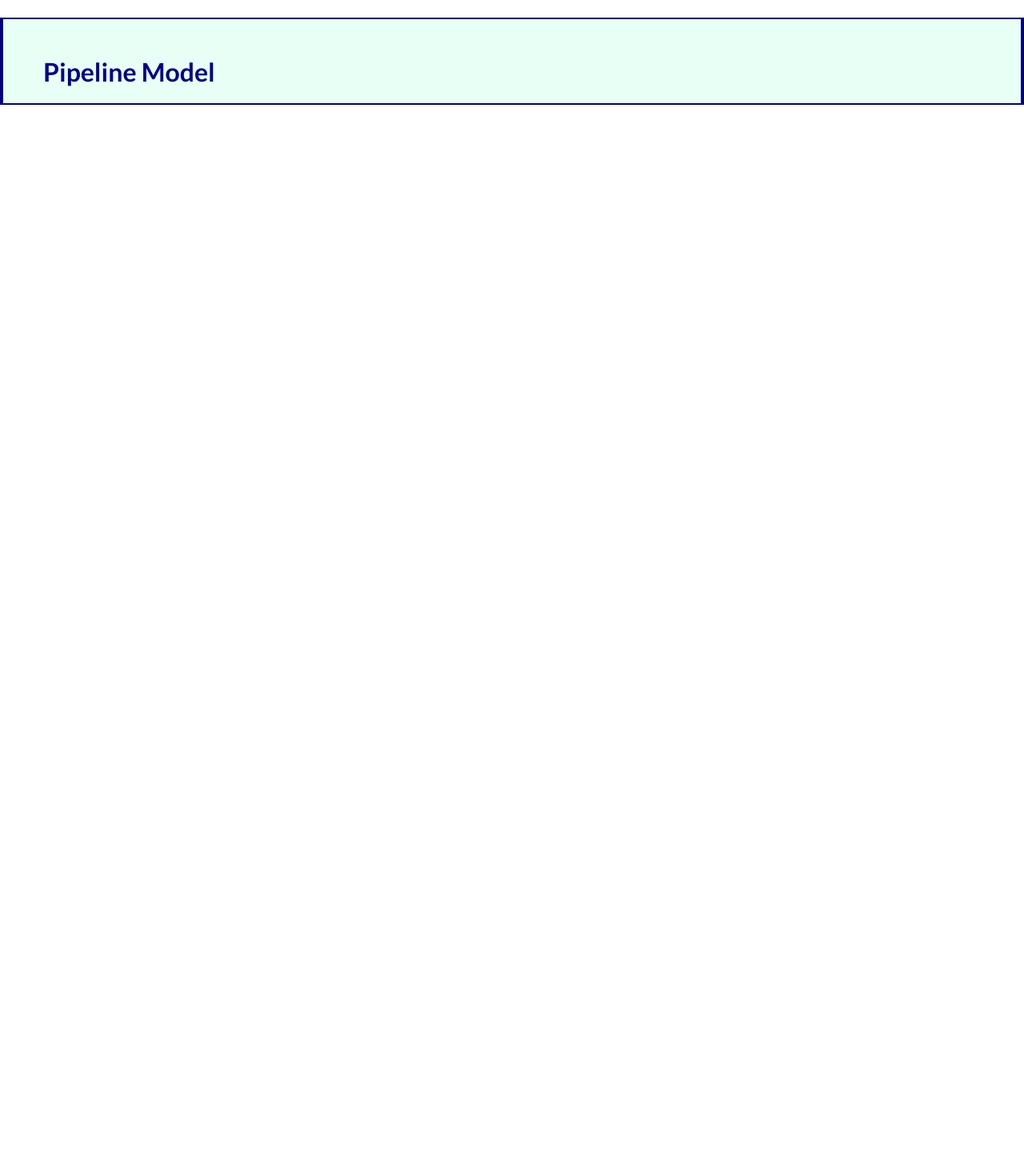
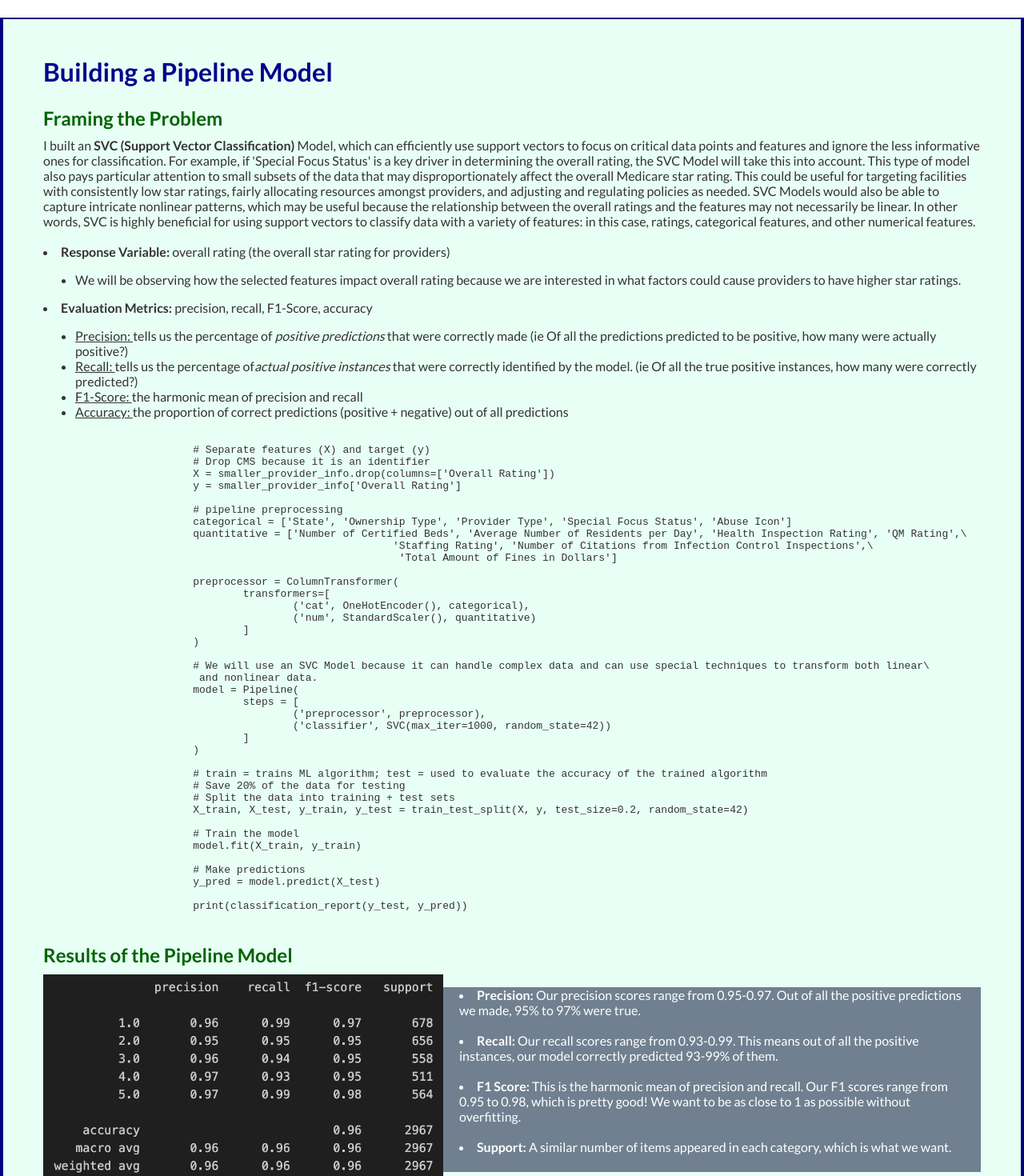
Before and after one commit to heiditam/medicare_stars_website, a Svelte app in the folder svelte-app/: page / in a window 1280 px wide. Shown: the part 5880-7350 px from the top of the page at 80% size. Before the commit the page ends 6011 px from the top, so only its background shows below. Built offline with nearby package versions, Linux system fonts and the light colour scheme; no server answers.

Commit message:
mon sept 9 5:34 pm

```diff
--- a/svelte-app/src/App.svelte
+++ b/svelte-app/src/App.svelte
@@ -284,7 +284,83 @@
 	<!-- MACHINE LEARNING -->
 	<h1>MACHINE LEARNING</h1>
 	<div class='green_box'>
-		<h2>Pipeline Model</h2>
+		<h2>Building a Pipeline Model</h2>
+		<h3>Framing the Problem</h3>
+		I built an <b>SVC (Support Vector Classification)</b> Model, which can efficiently use support vectors to focus on
+		critical data points and features and ignore the less informative ones for classification. For example, if 'Special Focus
+		Status' is a key driver in determining the overall rating, the SVC Model will take this into account. This type of model also
+		pays particular attention to small subsets of the data that may disproportionately affect the overall Medicare star rating.
+		This could be useful for targeting facilities with consistently low star ratings, fairly allocating resources amongst providers,
+		and adjusting and regulating policies as needed. SVC Models would also be able to capture intricate nonlinear patterns, which may be
+		useful because the relationship between the overall ratings and the features may not necessarily be linear. In other words, SVC
+		is highly beneficial for using support vectors to classify data with a variety of features: in this case, ratings, categorical
+		features, and other numerical features. <br><br>
+		<li><b>Response Variable: </b> overall rating (the overall star rating for providers)</li>
+			<ul>
+				<li>We will be observing how the selected features impact overall rating because we are interested in what factors
+					 could cause providers to have higher star ratings.
+				</li>
+			</ul>
+		<li><b>Evaluation Metrics: </b>precision, recall, F1-Score, accuracy</li>
+			<ul>
+				<li><u>Precision: </u>tells us the percentage of <i>positive predictions</i> that were correctly made (ie Of all the
+					predictions predicted to be positive, how many were actually positive?)</li>
+				<li><u>Recall: </u>tells us the percentage of<i>actual positive instances </i> that were correctly identified by
+				the model. (ie Of all the true positive instances, how many were correctly predicted?)</li>
+				<li><u>F1-Score: </u>the harmonic mean of precision and recall</li>
+				<li><u>Accuracy: </u>the proportion of correct predictions (positive + negative) out of all predictions</li>
+			</ul>
+		<pre><code>
+			# Separate features (X) and target (y)
+			# Drop CMS because it is an identifier
+			X = smaller_provider_info.drop(columns=['Overall Rating'])
+			y = smaller_provider_info['Overall Rating']
+
+			# pipeline preprocessing
+			categorical = ['State', 'Ownership Type', 'Provider Type', 'Special Focus Status', 'Abuse Icon']
+			quantitative = ['Number of Certified Beds', 'Average Number of Residents per Day', 'Health Inspection Rating', 'QM Rating',\
+							'Staffing Rating', 'Number of Citations from Infection Control Inspections',\
+							 'Total Amount of Fines in Dollars']
+
+			preprocessor = ColumnTransformer(
+				transformers=[
+					('cat', OneHotEncoder(), categorical),
+					('num', StandardScaler(), quantitative)
+				]
+			)
+
+			# We will use an SVC Model because it can handle complex data and can use special techniques to transform both linear\
+			 and nonlinear data.
+			model = Pipeline(
+				steps = [
+					('preprocessor', preprocessor),
+					('classifier', SVC(max_iter=1000, random_state=42))
+				]
+			)
+
+			# train = trains ML algorithm; test = used to evaluate the accuracy of the trained algorithm
+			# Save 20% of the data for testing
+			# Split the data into training + test sets
+			X_train, X_test, y_train, y_test = train_test_split(X, y, test_size=0.2, random_state=42)
+
+			# Train the model
+			model.fit(X_train, y_train)
+
+			# Make predictions
+			y_pred = model.predict(X_test)
+
+			print(classification_report(y_test, y_pred))
+		</code></pre>
+		<h3>Results of the Pipeline Model</h3>
+		<div style='display:flex; justify-content:flex-start;'>
+			<img src='metrics.png' alt='Metrics of Pipeline Model' width=500; height=auto;>
+			<p class='caption'>
+				<li><b>Precision:</b> Our precision scores range from 0.95-0.97. Out of all the positive predictions we made, 95% to 97% were true.</li> <br>
+				<li><b>Recall: </b> Our recall scores range from 0.93-0.99. This means out of all the positive instances, our model correctly predicted 93-99% of them.</li> <br>
+				<li><b>F1 Score: </b> This is the harmonic mean of precision and recall. Our F1 scores range from 0.95 to 0.98, which is pretty good! We want to be as close to 1 as possible without overfitting.</li> <br>
+				<li><b>Support: </b> A similar number of items appeared in each category, which is what we want.</li> <br>
+			</p>
+		</div>
 	</div>
 </main>
 
@@ -307,6 +383,20 @@
 		-webkit-text-stroke: 1px black;
 	}
 
+	h2{
+		color: darkblue;
+		font-size: 2em;
+		margin-bottom: 10px;
+		font-family: 'Lato', sans-serif;
+	}
+
+	h3{
+		color: #006400;
+		font-size: 1.5em;
+		margin-bottom: 10px;
+		font-family: 'Lato', sans-serif;
+	}
+
 	.blue_box{
 		width: 100%;
 		box-sizing: border-box;
@@ -317,13 +407,6 @@
 		font-size: 1em;
 		padding: 20px 50px 10px 50px;
 		text-align: left;
-	}
-
-	h2{
-		color: darkblue;
-		font-size: 2em;
-		margin-bottom: 10px;
-		font-family: 'Lato', sans-serif;
 	}
 
 	.green_box{
```
Also changed, not shown: svelte-app/public/metrics.png (added).
